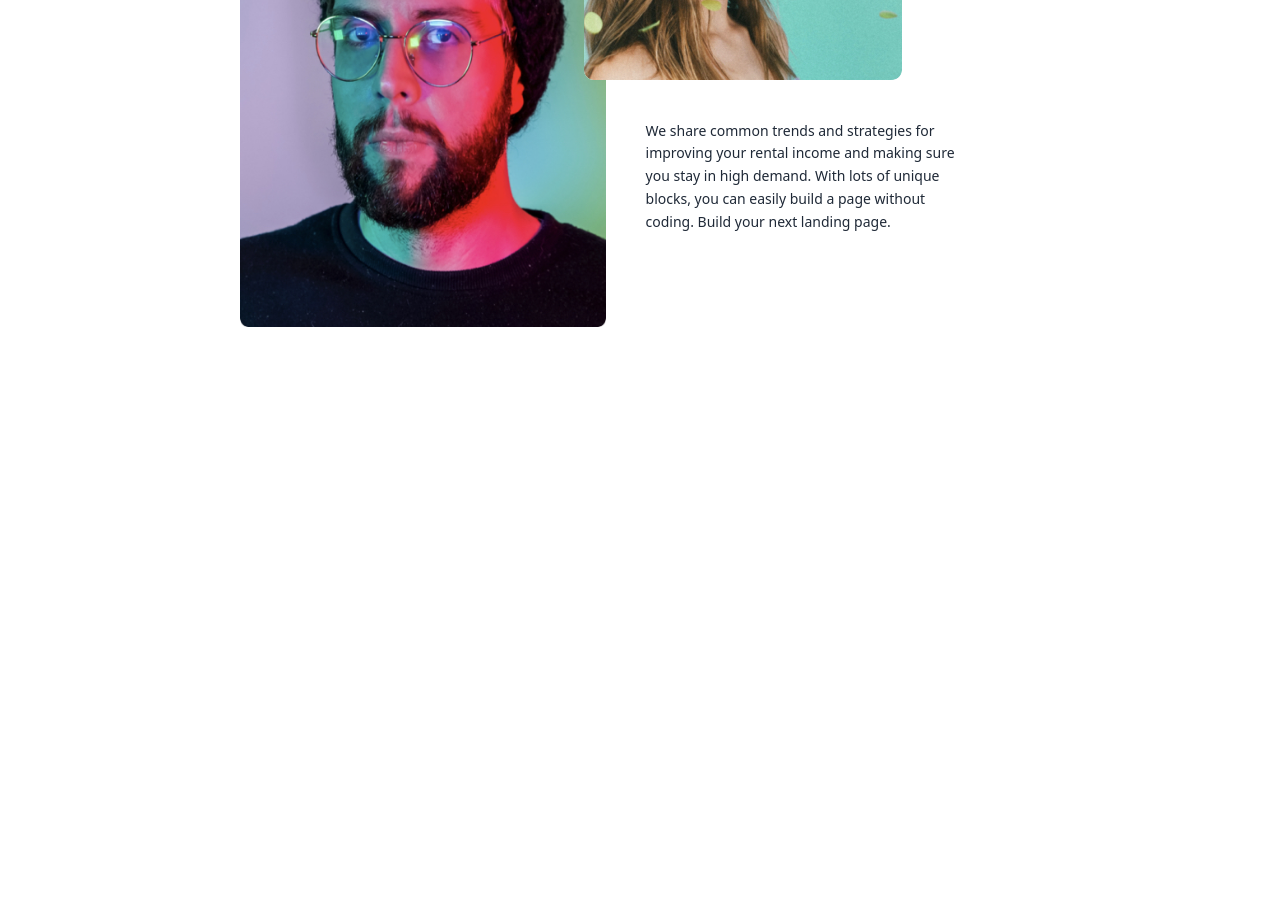
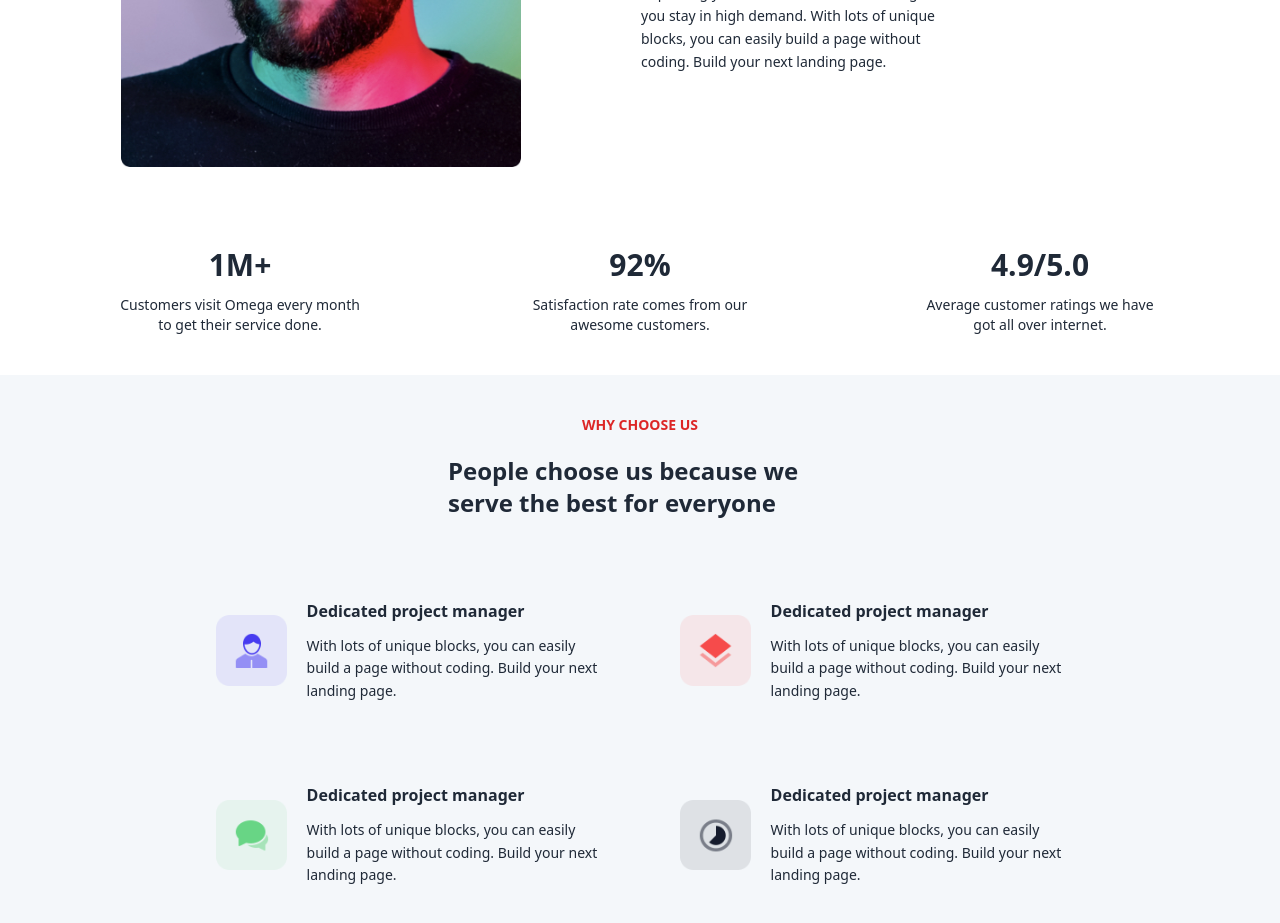
Before and after one commit to CleevePhilip/AgencyLandingpage, a React (Create React App) app in the folder client/: page / in a window 1280 px wide. Shown: the part 2280-3203 px from the top of the page. Before the commit the page ends 2847 px from the top, so only its background shows below. Built offline with nearby package versions, Linux system fonts and the light colour scheme.

Commit message:
Addition of Choose Us page

```diff
--- a/client/src/App.js
+++ b/client/src/App.js
@@ -5,6 +5,8 @@ import Home from "./components/Home";
 import About from "./components/About";
 import Testimonial from "./components/Testimonial";
 import Benefit from "./components/Benefit";
+import CustomerStats from "./components/CustomerStats";
+import ChooseUs from "./components/ChooseUs";
 
 const App = () => {
   return (
@@ -23,8 +25,16 @@ const App = () => {
           <Testimonial />
         </section>
 
-        <section className="flex justify-center items-center gap-10 p-[15rem] ">
+        <section className="flex justify-center items-center gap-10 mt-10 p-10">
           <Benefit />
+        </section>
+
+        <section className="flex flex-col items-center justify-between md:flex-row lg:flex-row lg:justify-center lg:gap-[10rem] lg:mt-10  ">
+          <CustomerStats />
+        </section>
+
+        <section className="flex flex-col justify-center items-center mt-10 p-10 bg-[#F4F7FA]">
+          <ChooseUs />
         </section>
       </Main>
     </>
--- a/client/src/components/Benefit.js
+++ b/client/src/components/Benefit.js
@@ -7,7 +7,7 @@ const Benefit = () => {
   return (
     <>
       <div className="flex h-full justify-between  flex-col w-[30rem] gap-5">
-        <div className="flex flex-col gap-5">
+        <div className="flex flex-col gap-5 w-[20rem]">
           <p className="text-xs font-bold text-red-600">OUR STORY</p>
           <p className="text-xl font-bold">
             We know how everything works and why your business is failing over
@@ -30,7 +30,7 @@ const Benefit = () => {
             <img src={storyImg3} alt="story-profile" className="h-[167px]" />
           </div>
           <div className="w-[20rem]  ">
-            <p className="text-sm font-light text-left leading-relaxed ">
+            <p className="text-sm font-base text-left leading-relaxed ">
               We share common trends and strategies for improving your rental
               income and making sure you stay in high demand. With lots of
               unique blocks, you can easily build a page without coding. Build
--- /dev/null
+++ b/client/src/components/ChooseUs.js
@@ -0,0 +1,76 @@
+import React from "react";
+import wcuProject from "../assets/wcu-project.png";
+import wcuTask from "../assets/wcu-task.png";
+import wcuFeedback from "../assets/wcu-feedback.png";
+import wcuDeadline from "../assets/wcu-deadline.png";
+
+const ChooseUs = () => {
+  return (
+    <>
+      <div className="flex flex-col justify-center items-center gap-5 w-96">
+        <p className="text-sm text-red-600 font-bold uppercase">
+          Why choose us
+        </p>
+        <p className="font-bold text-2xl">
+          People choose us because we serve the best for everyone
+        </p>
+      </div>
+
+      <div className="grid grid-cols-2 grid-rows-2 justify-center items-center gap-[5rem] p-10 mt-10">
+        <div className="w-96 flex justify-center items-center gap-5">
+          <figure>
+            <img src={wcuProject} alt="project" />
+          </figure>
+          <div className="flex flex-col gap-3">
+            <p className="text-md font-bold">Dedicated project manager</p>
+            <p className="text-sm font-base leading-relaxed">
+              With lots of unique blocks, you can easily build a page without
+              coding. Build your next landing page.
+            </p>
+          </div>
+        </div>
+
+        <div className="w-96 flex justify-center items-center gap-5">
+          <figure>
+            <img src={wcuTask} alt="project" />
+          </figure>
+          <div className="flex flex-col gap-3">
+            <p className="text-md font-bold">Dedicated project manager</p>
+            <p className="text-sm font-base leading-relaxed">
+              With lots of unique blocks, you can easily build a page without
+              coding. Build your next landing page.
+            </p>
+          </div>
+        </div>
+
+        <div className="w-96 flex justify-center items-center gap-5">
+          <figure>
+            <img src={wcuFeedback} alt="project" />
+          </figure>
+          <div className="flex flex-col gap-3">
+            <p className="text-md font-bold">Dedicated project manager</p>
+            <p className="text-sm font-base leading-relaxed">
+              With lots of unique blocks, you can easily build a page without
+              coding. Build your next landing page.
+            </p>
+          </div>
+        </div>
+
+        <div className="w-96 flex justify-center items-center gap-5">
+          <figure>
+            <img src={wcuDeadline} alt="project" />
+          </figure>
+          <div className="flex flex-col gap-3">
+            <p className="text-md font-bold">Dedicated project manager</p>
+            <p className="text-sm font-base leading-relaxed">
+              With lots of unique blocks, you can easily build a page without
+              coding. Build your next landing page.
+            </p>
+          </div>
+        </div>
+      </div>
+    </>
+  );
+};
+
+export default ChooseUs;
--- /dev/null
+++ b/client/src/components/CustomerStats.js
@@ -0,0 +1,28 @@
+import React from "react";
+
+const CustomerStats = () => {
+  return (
+    <>
+      <div className=" w-[15rem] flex justify-center items-center flex-col gap-3">
+        <p className="text-center font-bold text-3xl">1M+</p>
+        <p className="text-center font-base text-sm">
+          Customers visit Omega every month to get their service done.
+        </p>
+      </div>{" "}
+      <div className=" w-[15rem] flex justify-center items-center flex-col gap-3">
+        <p className="text-center font-bold text-3xl">92%</p>
+        <p className="text-center font-base text-sm">
+          Satisfaction rate comes from our awesome customers.
+        </p>
+      </div>{" "}
+      <div className=" w-[15rem] flex justify-center items-center flex-col gap-3">
+        <p className="text-center font-bold text-3xl">4.9/5.0</p>
+        <p className="text-center font-base text-sm">
+          Average customer ratings we have got all over internet.
+        </p>
+      </div>{" "}
+    </>
+  );
+};
+
+export default CustomerStats;
```
